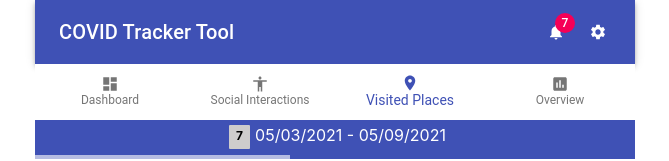
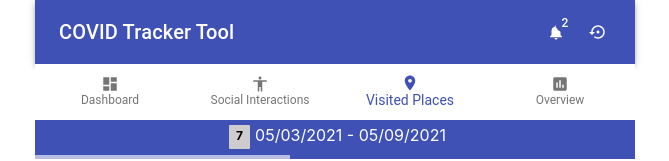
Before and after one commit to lyndonjasa/CovidTrackerReact, a React (Create React App) app: page /places in a window 1280 px wide. Shown: the top 161 px of the page, without its empty margins (305-974 px from the left). Built offline with nearby package versions, Linux system fonts and the light colour scheme; no server answers.

Commit message:
added notifications

```diff
--- a/package.json
+++ b/package.json
@@ -8,6 +8,7 @@
     "@devexpress/dx-react-core": "^2.7.5",
     "@material-ui/core": "^4.11.4",
     "@material-ui/icons": "^4.11.2",
+    "@material-ui/lab": "^4.0.0-alpha.58",
     "@material-ui/pickers": "^3.3.10",
     "@testing-library/jest-dom": "^4.2.4",
     "@testing-library/react": "^9.5.0",
--- a/src/components/layout/Header.tsx
+++ b/src/components/layout/Header.tsx
@@ -4,20 +4,34 @@ import DashboardIcon from '@material-ui/icons/Dashboard';
 import AccessibilityIcon from '@material-ui/icons/Accessibility';
 import LocationOnIcon from '@material-ui/icons/LocationOn';
 import AssessmentIcon from '@material-ui/icons/Assessment';
-import SettingsIcon from '@material-ui/icons/Settings';
+import SettingsBackupRestoreIcon from '@material-ui/icons/SettingsBackupRestore';
 import DateRangeSelector from './DateRangeSelector/DateRangeSelector';
-import React, { useEffect } from "react";
-import './Header.scss';
+import React, { useEffect, useState } from "react";
 import { useHistory, useLocation } from "react-router-dom";
 import useSocialInteraction from "../../hooks/useSocialInteraction";
 import useVisitedPlace from "../../hooks/useVisitedPlace";
+import './Header.scss';
+import NotificationAlerts from "./NotificationAlerts";
 
 const Header = () => {
-  const [navigationValue, setNavigationValue] = React.useState(0);
+  const [navigationValue, setNavigationValue] = useState(0);
+  const [openAlerts, setOpenAlerts] = useState(false);
   const history = useHistory();
   const { pathname } = useLocation();
-  const { loading: interactionsLoading } = useSocialInteraction();
-  const { loading: placesLoading } = useVisitedPlace();
+  const { loading: interactionsLoading, hasInteractionExposure } = useSocialInteraction();
+  const { loading: placesLoading, hasPlaceExposure } = useVisitedPlace();
+
+  const [badgeCount, setBadgeCount] = useState(0);
+  useEffect(() => {
+    if (hasInteractionExposure && hasPlaceExposure) {
+      setBadgeCount(2);
+    } else if (hasInteractionExposure || hasPlaceExposure) {
+      setBadgeCount(1);
+    } else {
+      setBadgeCount(2);
+    }
+
+  }, [hasInteractionExposure, hasPlaceExposure])
 
   useEffect(() => {
     if (pathname === '/interactions') {
@@ -49,13 +63,15 @@ const Header = () => {
             COVID Tracker Tool
           </Typography>
           <div className="action-icons">
-            <IconButton color="inherit" className="bell-icon">
-              <Badge badgeContent={7} color="secondary">
+            <IconButton color="inherit"
+              className="bell-icon"
+              onClick={() => setOpenAlerts(!openAlerts)}>
+              <Badge badgeContent={badgeCount} color={hasInteractionExposure || hasPlaceExposure ? 'secondary' : 'primary' }>
                 <NotificationsIcon />
               </Badge>
             </IconButton>
             <IconButton color="inherit" className="gear-icon">
-              <SettingsIcon />
+              <SettingsBackupRestoreIcon />
             </IconButton>
           </div>
         </Toolbar>
@@ -77,6 +93,7 @@ const Header = () => {
       <div className="linear-progress">
         <LinearProgress className={interactionsLoading || placesLoading ? '' : classes.indeterminate} />
       </div>
+      <NotificationAlerts open={openAlerts} />
     </>
   )
 };
--- /dev/null
+++ b/src/components/layout/NotificationAlerts.scss
@@ -0,0 +1,13 @@
+.floating-alert-div {
+    position: absolute;
+    z-index: 1;
+    top: 22px;
+    margin-left: 200px;
+    background-color: transparent;
+
+    .alerts {
+        width: 305px;
+        margin-bottom: 15px;
+        box-shadow: -1px 2px 5px 0px rgba(0,0,0,0.75);
+    }
+}
--- /dev/null
+++ b/src/components/layout/NotificationAlerts.tsx
@@ -0,0 +1,63 @@
+import { Alert, AlertTitle } from '@material-ui/lab';
+import React from "react";
+import useSocialInteraction from "../../hooks/useSocialInteraction";
+import useVisitedPlace from "../../hooks/useVisitedPlace";
+import './NotificationAlerts.scss';
+
+type Props = {
+  open: boolean;
+}
+
+const NotificationAlerts: React.FC<Props> = (props: Props) => {
+  const { open } = props;
+  const { hasInteractionExposure } = useSocialInteraction();
+  const { hasPlaceExposure } = useVisitedPlace();
+
+  return (
+    <>
+      {
+        open &&
+        <div className="floating-alert-div">
+          {
+            !hasInteractionExposure &&
+            <div className="alerts">
+              <Alert severity="success">
+                <AlertTitle>Great</AlertTitle>
+                You are maintaining proper social distancing. Keep it up!
+              </Alert>
+            </div>
+          }
+          {
+            hasInteractionExposure &&
+            <div className="alerts">
+              <Alert severity="error">
+                <AlertTitle>Warning</AlertTitle>
+                You did not practice social distancing for the last 14 days. Stay at home and maintain 1-2 meters away from other people
+              </Alert>
+            </div>
+          }
+          {
+            !hasPlaceExposure &&
+            <div className="alerts">
+              <Alert severity="success">
+                <AlertTitle>Great</AlertTitle>
+                Thank you for helping to stop spread the virus by staying at home.
+              </Alert>
+            </div>
+          }
+          {
+            hasPlaceExposure &&
+            <div className="alerts">
+              <Alert severity="error">
+                <AlertTitle>Warning</AlertTitle>
+                You have been exposed to a crowded place for the last 14 days. Try to avoid crowded places to minimize your exposure risk.
+              </Alert>
+            </div>
+          }
+        </div>
+      }
+    </>
+  )
+}
+
+export default NotificationAlerts;
--- a/src/hooks/useSocialInteraction.ts
+++ b/src/hooks/useSocialInteraction.ts
@@ -5,6 +5,7 @@ import { FetchInteraction, PostInteraction, RemoveInteraction, SaveInteraction }
 import { useState } from 'react';
 import useDateRange from './useDateRange';
 import { SocialInteractionState } from '../store/SocialInteraction/SocialInteractionState';
+import moment from 'moment';
 
 const useSocialInteraction = () => {
   const state = useSelector<any>(
@@ -20,6 +21,7 @@ const useSocialInteraction = () => {
   const dispatch = useDispatch();
 
   const [interactions, setInteractions] = useState(totalInteractions);
+  const [hasInteractionExposure, setHasInteractionExposure] = useState(false);
   const { currentDateRange } = useDateRange();
 
   useEffect(() => {
@@ -27,6 +29,14 @@ const useSocialInteraction = () => {
                                                           new Date(i.date) <= currentDateRange.endDate);
 
     setInteractions(filteredInteractions);
+
+    const startDate = moment().subtract(13, 'days').startOf('day').toDate();
+    const endDate = moment().endOf('day').toDate();
+
+    const exposure = totalInteractions.some(i => new Date(i.date) >= startDate &&
+                                              new Date(i.date) <= endDate &&
+                                              i.isExposed)
+    setHasInteractionExposure(exposure);
   }, [totalInteractions, currentDateRange]);
 
   const fetchInteractions = () => {
@@ -51,7 +61,8 @@ const useSocialInteraction = () => {
     fetchInteractions,
     addInteraction,
     deleteInteraction,
-    updateInteraction
+    updateInteraction,
+    hasInteractionExposure
   }
 }
 
--- a/src/hooks/useVisitedPlace.ts
+++ b/src/hooks/useVisitedPlace.ts
@@ -4,6 +4,7 @@ import { useEffect, useState } from 'react';
 import useDateRange from './useDateRange';
 import { FetchPlace, PostPlace, RemovePlace, SavePlace } from '../store/VisitedPlaces/VisitedPlaceActions';
 import { CovidDataModel } from '../models/CovidDataModel';
+import moment from 'moment';
 
 const useVisitedPlace = () => {
   const state = useSelector<any>(
@@ -19,13 +20,22 @@ const useVisitedPlace = () => {
   const dispatch = useDispatch();
 
   const [places, setPlaces] = useState(totalPlaces);
+  const [hasPlaceExposure, setHasPlaceExposure] = useState(false);
+
   const { currentDateRange } = useDateRange();
 
   useEffect(() => {
     const filteredPlaces = totalPlaces.filter(i => new Date(i.date) >= currentDateRange.startDate &&
                                               new Date(i.date) <= currentDateRange.endDate);
+    setPlaces(filteredPlaces);
 
-    setPlaces(filteredPlaces);
+    const startDate = moment().subtract(13, 'days').startOf('day').toDate();
+    const endDate = moment().endOf('day').toDate();
+
+    const exposure = totalPlaces.some(i => new Date(i.date) >= startDate &&
+                                              new Date(i.date) <= endDate &&
+                                              i.isExposed)
+    setHasPlaceExposure(exposure);
   }, [totalPlaces, currentDateRange]);
 
   const fetchPlaces = () => {
@@ -50,7 +60,8 @@ const useVisitedPlace = () => {
     fetchPlaces,
     addPlace,
     deletePlace,
-    savePlace
+    savePlace,
+    hasPlaceExposure
   }
 }
 
```
Also changed, not shown: 1 other file (tests, documents, lock files or other folders).
